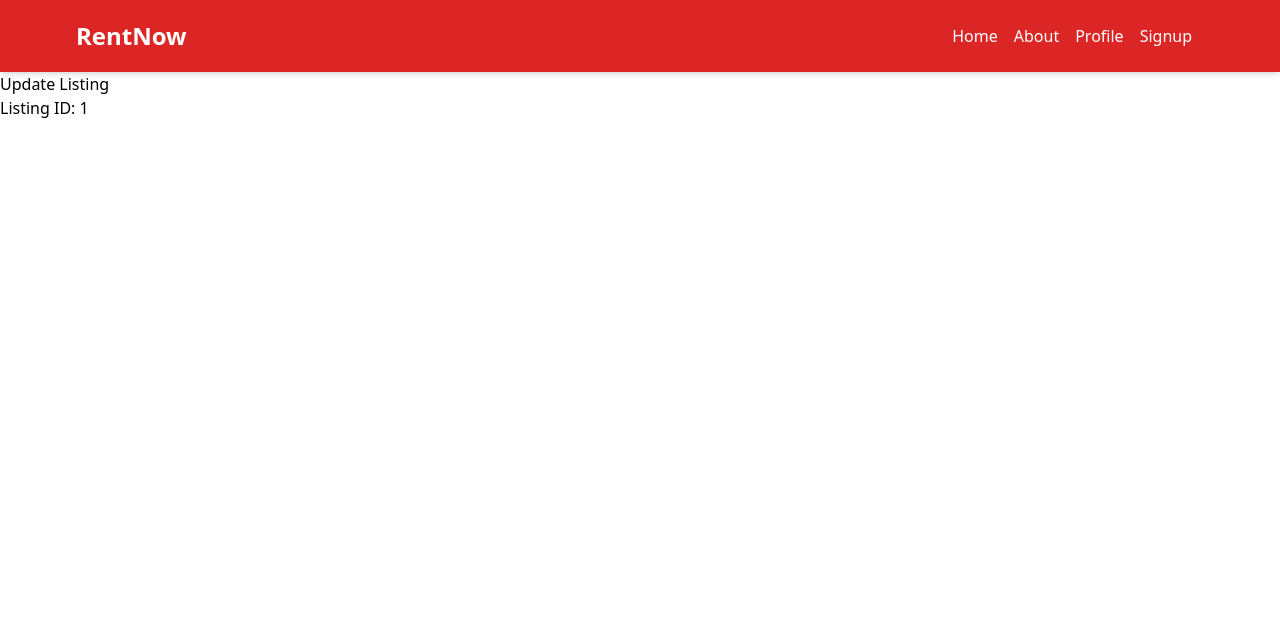
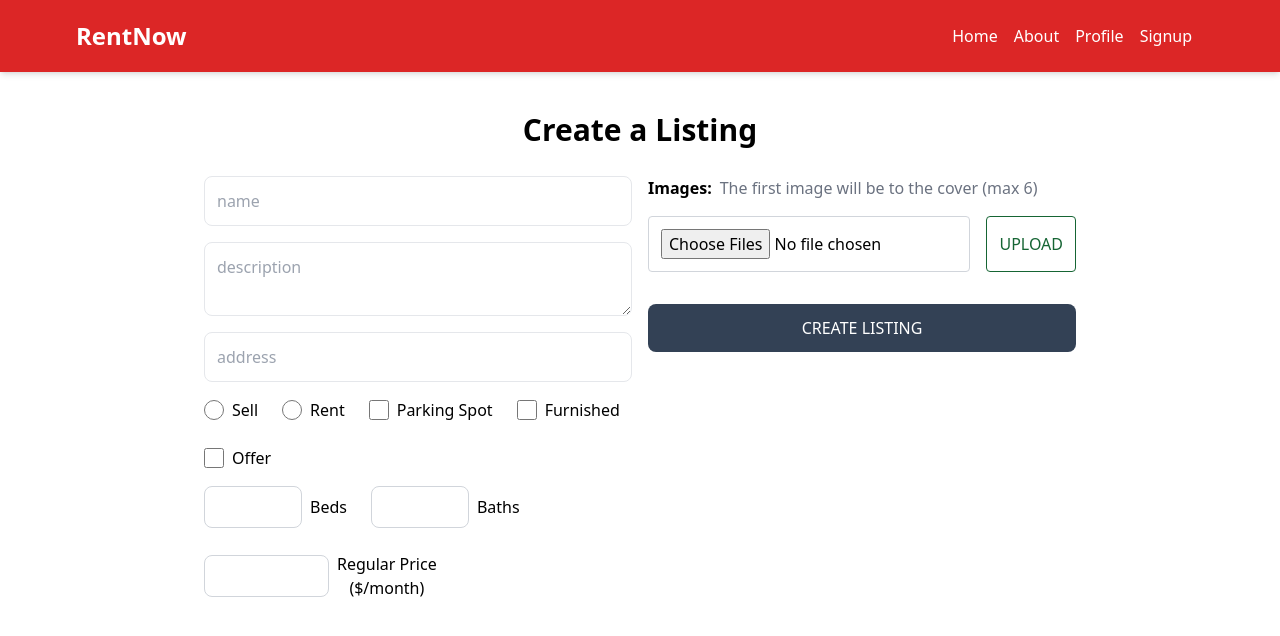
Before and after one commit to rishiSurya9/rentnow, a Next.js app: page /updateListing/1 in a window 1280 px wide. Shown: the top 636 px of the page. Built offline with nearby package versions, Linux system fonts and the light colour scheme.

Commit message:
updateListing

```diff
--- a/app/updateListing/[id]/page.js
+++ b/app/updateListing/[id]/page.js
@@ -1,14 +1,327 @@
-import React from 'react';
+"use client";
+import React, { useState } from "react";
+import { useSelector } from "react-redux";
+import { useRouter } from 'next/navigation';
 
-const UpdateListingPage = ({ params }) => {
-  const { id } = params; // Access the dynamic `id` from the route
+function page({params }) {
+  const { currentUser } = useSelector((state) => state.user);
+  const [files , setFiles] = useState([]);
+  const [uploading, setUploading] = useState(false);
+  const [error, setError] = useState(false);
+  const [imageUploadError, setImageUploadError] = useState(false);
+  const [loading, setLoading] = useState(false);
+  const router = useRouter();
+  const [pageInfo, setPageInfo] = useState({
+    name: "",
+    description: "",
+    address: "",
+    bedrooms: 1,
+    bathrooms: 1,
+    regularPrice: 0,
+    discountPrice: 0,
+    type:'rent',
+    parking: false,
+    furnished: false,
+    offer: false,
+    imageUrls: [],
+  });
 
-  return (
-    <div>
-      <h1>Update Listing</h1>
-      <p>Listing ID: {id}</p>
-    </div>
-  );
+  const handleChange = (e) => {
+    if (e.target.id === 'sell' || e.target.id === 'rent') {
+      setPageInfo({
+        ...pageInfo,
+        type: e.target.id,
+      });
+    }
+
+    if (
+      e.target.id === 'parking' ||
+      e.target.id === 'furnished' ||
+      e.target.id === 'offer'
+    ) {
+      setPageInfo({
+        ...pageInfo,
+        [e.target.id]: e.target.checked,
+      });
+    }
+
+    if (
+      e.target.type === 'number' ||
+      e.target.type === 'text' ||
+      e.target.type === 'textarea'
+    ) {
+      setPageInfo({
+        ...pageInfo,
+        [e.target.id]: e.target.value,
+      });
+    }
+  };
+const handleSubmit = async (e) => {
+  e.preventDefault();
+  if(!pageInfo.offer) {
+    pageInfo.discountPrice = pageInfo.regularPrice;
+  }
+  try {
+    if (pageInfo.imageUrls.length === 0) {
+      setError("Please upload at least 1 image.");
+      return;
+    }
+
+    if (pageInfo.offer && +pageInfo.regularPrice <= +pageInfo.discountPrice) {
+      setError("Regular price should be greater than discount price when an offer is applied.");
+      return;
+    }
+    setLoading(true);
+    setError(false);
+   const res = await fetch(`${process.env.PUBLIC_API}/api/listing/create`,
+      {
+        method: 'POST',
+        credentials: 'include',
+        headers: {
+          'Content-Type': 'application/json',
+        },
+        body: JSON.stringify({
+          ...pageInfo,
+          userRef: currentUser._id
+        }),
+      }
+    );
+    const data = await res.json();
+    if (!res.ok) {
+      console.log(data.message);
+      setError(data.message);
+    } else {
+      setError(null);
+      console.log(data);
+      router.push('/');
+    }
+  } catch (error) {
+    setError(error.message);
+  } finally {
+    setLoading(false);
+  }
+};
+const handleImageSubmit = async () => {
+  const MAX_IMAGE_SIZE_MB = 2;
+  const isValidSize = files.every((file) => file.size <= MAX_IMAGE_SIZE_MB * 1024 * 1024);
+
+  if (!isValidSize) {
+    setImageUploadError(`Each image must be less than ${MAX_IMAGE_SIZE_MB}MB.`);
+    setUploading(false);
+    return;
+  }
+
+  if (files.length > 0 && files.length < 6) {
+    setUploading(true);
+    setImageUploadError(false);
+
+    const promises = files.map(uploadFile);
+    try {
+      const results = await Promise.all(promises);
+      setPageInfo((prevState) => ({
+        ...prevState,
+        imageUrls: [...prevState.imageUrls, ...results],
+      }));
+      setUploading(false);
+      alert("Images uploaded successfully!");
+    } catch (error) {
+      setImageUploadError("Image upload failed.");
+      setUploading(false);
+    }
+  } else {
+    setImageUploadError("You can only upload 6 images per listing.");
+  }
 };
 
-export default UpdateListingPage;
+  const uploadFile = async (file) => {
+     const formData = new FormData();
+    formData.append("file", file);
+    formData.append("upload_preset", "rent_places");
+    formData.append("cloud_name", "dx5kkvi7t");
+
+    try {
+      const response = await fetch(
+        `https://api.cloudinary.com/v1_1/dx5kkvi7t/image/upload`,
+        {
+          method: "POST",
+          body: formData,
+        }
+      );
+
+      if (response.ok) {
+        const data = await response.json();
+        return data.secure_url;
+      } else {
+        throw new Error("Failed to upload image");
+      }
+    } catch (error) {
+      throw error;
+    }
+  };
+
+  const handleFileChange = (e) => {
+    const fileArray = Array.from(e.target.files);
+    setFiles(fileArray);
+  };
+  const removeImage = (index) => () => {
+    setPageInfo((prevState) => ({
+      ...prevState,
+      imageUrls: prevState.imageUrls.filter((_, i) => i !== index),
+    }));
+  };
+  const { id } = params;
+  return (
+    <main className="p-3 max-w-4xl mx-auto">
+      <h1 className="text-3xl font-bold text-center my-7">Create a Listing </h1>
+      <form  onSubmit={handleSubmit} className="flex flex-col sm:flex-row gap-4" action="">
+        <div className="flex flex-col gap-4 flex-1">
+          <input
+            type="text"
+            placeholder="name"
+            onChange={handleChange}
+            className="border p-3 rounded-lg"
+            id="name"
+            required
+          />
+          <textarea
+            type="text"
+            placeholder="description"
+            onChange={handleChange}
+            className="border p-3 rounded-lg"
+            id="description"
+            required
+          />
+          <input
+            type="text"
+            placeholder="address"
+            onChange={handleChange}
+            className="border p-3 rounded-lg"
+            id="address"
+            required
+          />
+
+          <div className="flex gap-6 flex-wrap">
+            <div className="flex gap-2">
+  <input type="radio" id="sell" name="option" className="w-5" onChange={handleChange} />
+  <span>Sell</span>
+</div>
+<div className="flex gap-2">
+  <input type="radio" id="rent" name="option" className="w-5" onChange={handleChange} />
+  <span>Rent</span>
+</div>
+            <div className="flex gap-2">
+              <input type="checkbox" id="parking" className="w-5 " onChange={handleChange} />
+              <span>Parking Spot</span>
+            </div>
+            <div className="flex gap-2">
+              <input type="checkbox" id="furnished" className="w-5 " onChange={handleChange} />
+              <span>Furnished</span>
+            </div>
+            <div className="flex gap-2">
+              <input type="checkbox" id="offer" className="w-5 " onChange={handleChange} />
+              <span>Offer</span>
+            </div>
+          </div>
+
+          <div className="flex flex-wrap gap-6">
+            <div className="flex items-center gap-2">
+              <input
+                type='number'
+                id="bedrooms"
+                min='1'
+                max="10"
+                required
+                onChange={handleChange}
+                className="p-2 border border-gray-300 rounded-lg"
+              />
+              <p>Beds</p>
+            </div>
+            <div className="flex items-center gap-2">
+              <input
+                type="number"
+                id="bathrooms"
+                min="1"
+                max="10"
+                required
+                onChange={handleChange}
+                className="p-2 border border-gray-300 rounded-lg"
+              />
+              <p>Baths</p>
+            </div>
+            <div className="flex items-center gap-2">
+              <input
+                type="number"
+                id="regularPrice"
+                min="500"
+                max="50000"
+                required
+                onChange={handleChange}
+                className="p-2 border border-gray-300 rounded-lg"
+              />
+              <div className=" flex flex-col items-center">
+                <p>Regular Price</p>
+                <span>($/month)</span>
+              </div>
+            </div>
+            {pageInfo.offer && (
+              <div className="flex items-center gap-2">
+                <input
+                  type='number'
+                  id="discountPrice"
+                  min="500"
+                  max="50000"
+                  required
+                  onChange={handleChange}
+                  className="p-2 border border-gray-300 rounded-lg"
+                />
+                <div className=" flex flex-col items-center">
+                  <p>Offer price</p>
+                  <span>($/month)</span>
+                </div>
+              </div>
+            )}
+          </div>
+        </div>
+
+        <div className="flex flex-col flex-1 gap-4">
+            <p className="font-semibold ">Images:
+                <span className="font-normal text-gray-500 ml-2">The first image will be to the cover (max 6)</span>
+            </p>
+
+            <div className="flex gap-4">
+                <input onChange={handleFileChange} className="p-3 border border-gray-300 rounded w-full " type="file" id="images" accept="image/*" multiple />
+                <button
+              type="button"
+              onClick={handleImageSubmit}
+              className="p-3 text-green-800 border border-green-800 rounded uppercase hover:shadow-lg disabled:opacity-80"
+              disabled={uploading} // Disable button during upload
+            >
+              {uploading ? "Uploading..." : "Upload"}
+            </button>
+            </div>
+            <p className='text-red-700 text-sm'>
+            {imageUploadError && imageUploadError}
+          </p>
+            {
+              pageInfo.imageUrls.length > 0 && pageInfo.imageUrls.map((url, index) => (
+               <div key={url} className="flex justify-between p-3 border items-center gap-2">
+                <img src={url} alt="image" className="w-20 h-20 rounded-lg" />
+                <button type="button" onClick={removeImage(index)} className="p-3 text-red-600 uppercase hover:opacity-75 rounded-lg" >Remove</button>
+                </div>
+                ))
+            }
+         <button
+            disabled={loading || uploading}
+            className='p-3 bg-slate-700 text-white rounded-lg uppercase hover:opacity-95 disabled:opacity-80'
+          >
+            {loading ? 'Creating...' : 'Create listing'}
+          </button>
+        {error && <p className='text-red-700 text-sm'>{error}</p>}
+        </div>
+
+      </form>
+    </main>
+  );
+}
+
+export default page;
```
